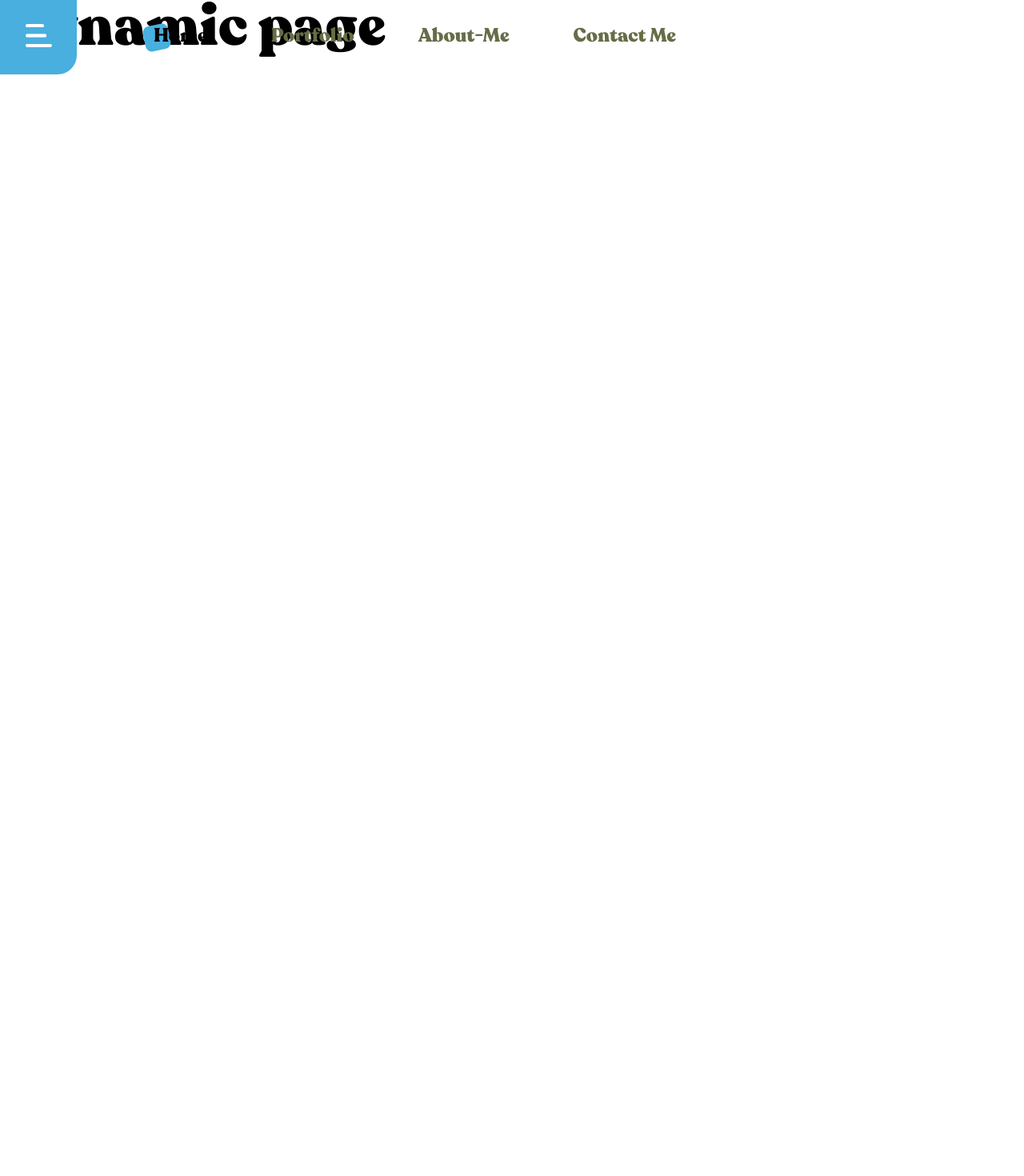
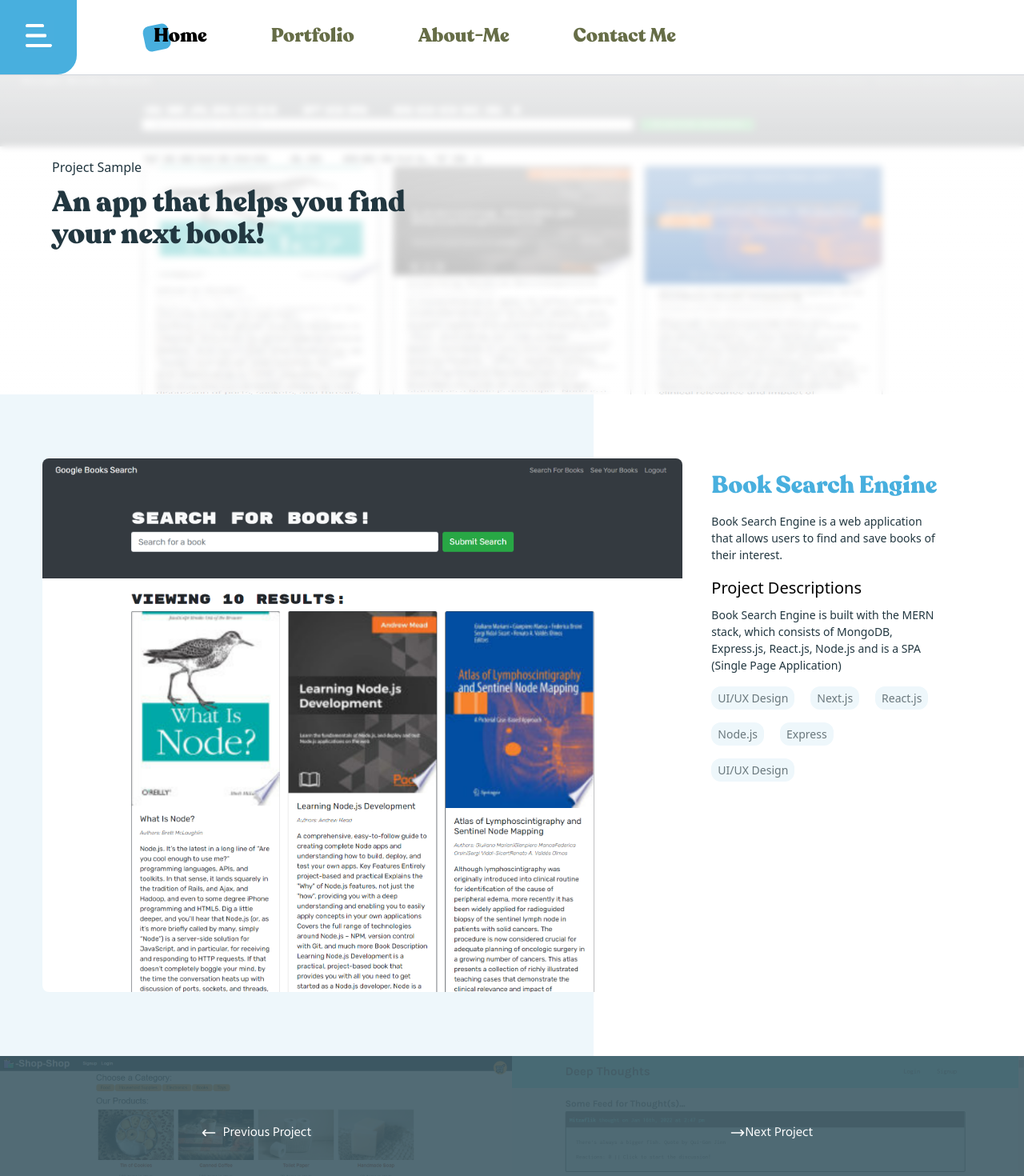
Before and after one commit to beamchristian/ckbeamsoftware, a Next.js app: page /portfoliodetails/1 in a window 1280 px wide. Shown: the part 3-1473 px from the top of the page at 80% size. Before the commit the page ends 800 px from the top, so only its background shows below. Built offline with nearby package versions, Linux system fonts and the light colour scheme.

Commit message:
updated types on implemented next and previous buttons on portfolio

```diff
--- a/app/data.tsx
+++ b/app/data.tsx
@@ -1,4 +1,6 @@
 // this comtains the data we are gonna for AboutMe component and slider component
+
+import { PortfolioItem } from "@/Types/Types";
 
 export const AboutData = [
   {
@@ -88,16 +90,18 @@ export const AboutData = [
 ];
 
 // this is for the slider
-export const DataArray = [
+export const DataArray: PortfolioItem[] = [
   {
-    title: "Shop Shop",
+    title: "ECommerce App",
+    name: "Shop Shop",
     repo: "https://github.com/beamchristian/shop-shop-redux",
     des: "Shop-Shop is a modern and user-friendly e-commerce site that lets you browse and buy a variety of products online. You can create an account, add items to your cart, and securely checkout with Stripe.",
     des1: "Shop-Shop is built with the MERN stack (MongoDB, Express, React, and Node.js), and uses Apollo GraphQL and Redux for state management. It also supports offline functionality with IndexedDB, so you can shop anytime, anywhere.",
     images: ["/shop-shop.jpg"],
   },
   {
-    title: "Book Search Engine",
+    title: "An app that helps you find your next book!",
+    name: "Book Search Engine",
     repo: "https://github.com/beamchristian/book-search-graphql-refactor",
     des: "Book Search Engine is a web application that allows users to find and save books of their interest.",
     des1: "Book Search Engine is built with the MERN stack, which consists of MongoDB, Express.js, React.js, Node.js and is a SPA (Single Page Application) ",
@@ -105,7 +109,8 @@ export const DataArray = [
     images: ["/book-search-engine.jpg"],
   },
   {
-    title: "Deep Thoughts",
+    title: "A Tech Blog",
+    name: "Deep Thoughts",
     repo: "https://github.com/beamchristian/deep-thoughts",
     des: "Deep Thoughts is a unique platform where users can share their thoughts, ideas, and musings with a community of like-minded individuals.",
     des1: "It's designed to be a space for thoughtful discourse and intellectual exchange, a place where users can delve into deep discussions and explore complex ideas.",
@@ -113,7 +118,8 @@ export const DataArray = [
     images: ["/deep-thoughts.jpg"],
   },
   {
-    title: "Leap To Live",
+    title: "A Platformer created with the Unity Game Engine",
+    name: "Leap To Live",
     repo: "https://github.com/beamchristian/Leap-To-Live",
     des: "meticulously crafted using the powerful Unity Game Engine and the versatile programming language, C#.",
     des1: "Every level in Leap To Live is a unique labyrinth of threats and obstacles, demanding agility, quick thinking, and precision from the player.",
@@ -121,11 +127,11 @@ export const DataArray = [
     images: ["/leap-to-live.png"],
   },
   {
-    title: "Pizza Hunt",
+    title: "A Pizza customization App",
+    name: "Pizza Hunt",
     repo: "https://github.com/beamchristian/pizza-hunt",
     des: "Pizza Hunt is a full-stack NoSQL application that provides a platform for pizza lovers to store and share their favorite pizza combinations with the world.",
     des1: "Pizza Hunt is built using MongoDB and Express with a RESTful API",
-
     images: ["/pizza-hunt.jpg"],
   },
 ];
--- /dev/null
+++ b/app/page/portfolio-details-design/index.tsx
@@ -0,0 +1,198 @@
+"use client";
+import { PortfolioItem } from "@/Types/Types";
+import { Hind } from "next/font/google";
+import { useRouter } from "next/navigation";
+import Image from "next/image";
+import { useEffect, useState } from "react";
+import Previous from "./previous-svg";
+import Next from "./next-svg";
+
+const hind = Hind({
+  subsets: ["latin"],
+  weight: ["300", "400", "500", "600", "700"],
+});
+
+type PortfolioDetailsDesignProps = {
+  data: PortfolioItem;
+  id: string;
+  DataArray: PortfolioItem[];
+};
+
+function index({ id, data, DataArray }: PortfolioDetailsDesignProps) {
+  const router = useRouter();
+  const [next, setNext] = useState(0);
+  const [prev, setPrev] = useState(0);
+
+  useEffect(() => {
+    const currentId = JSON.parse(id); // Parse the id to a number
+    const arrayLength = DataArray.length;
+
+    // Set next index
+    if (currentId === arrayLength - 1) {
+      setNext(0); // Wrap around to the first item
+    } else {
+      setNext(currentId + 1);
+    }
+
+    // Set prev index
+    if (currentId === 0) {
+      setPrev(arrayLength - 1); // Wrap around to the last item
+    } else {
+      setPrev(currentId - 1);
+    }
+  }, [id, DataArray.length]);
+
+  function PushToNext() {
+    // No need to check for negative here since next is always >= 0
+    router.push(`/portfoliodetails/${next}`);
+  }
+
+  function PushToPrev() {
+    // No need to check for negative here since prev is always >= 0
+    router.push(`/portfoliodetails/${prev}`);
+  }
+  return (
+    <>
+      <div className='overlay h-[400px] lg:top-[96px] sm:top-0 z-20 border-t border-gray-300'></div>
+      <div className='relative'>
+        <Image
+          src={data?.images[0]}
+          alt='bg photo'
+          className='h-[400px]  lg:mt-24 sm:mt-0  object-fill'
+          width={0}
+          height={20}
+          sizes='100vw'
+          style={{ width: "100%", backgroundSize: "cover" }}
+        />
+      </div>
+      <div
+        className={`absolute z-30 top-[42px]
+                    sm:top-[200px] sm:left-[65px]
+                    sm:w-3/4 sm:text-left
+                    justify-center items-center w-full
+                    px-10 xl:w-1/2 sm:px-0
+                  `}
+      >
+        <div className={`container m-auto`}>
+          <div className={`max-w-[650px] w-[100%] m-auto`}>
+            <p
+              className={`opacity-3 sm:text-left text-center font-sans text-[#223740] mb-3`}
+            >
+              Project Sample
+            </p>
+            <h1 className='opacity-3 text-[#223740] sm:text-left text-center w-full sm:w-3/4 font-recoletaBold text-4x md:text-4xl lg:text-4xl xl:text-4xl'>
+              {data?.title}
+            </h1>
+          </div>
+        </div>
+      </div>
+      <div
+        className='grid grid-cols-12 relative space-x-0 lg:space-x-8'
+        style={{
+          background:
+            "linear-gradient(90deg, rgba(238, 247, 251, 1) 58%, rgba(255, 255, 255, 1) 52%)",
+        }}
+      >
+        <div className='col-span-12 lg:col-span-8 mb-20 scroll lg:px-0 sm:px-0'>
+          {data?.images?.map((item) => (
+            <div
+              className='flex justify-center lg:justify-end items-center'
+              key={item}
+            >
+              <img
+                src={item}
+                alt='portfolio photos'
+                height='auto'
+                width={800}
+                className='mt-20 rounded-lg'
+              />
+            </div>
+          ))}
+        </div>
+        <div className='col-span-12 lg:col-span-4 lg:px-0 sm:px-20'>
+          <div className='mt-10 sm:mt-24 w-full lg:max-w-[300px] lg:px-1 px-3 sticky top-36 pb-14'>
+            <h1 className='text-3xl mb-4 text-[#48AFDE]'>{data?.name}</h1>
+            <p className='text-[14px] font-sans mb-4 text-[#223740]'>
+              {data?.des}
+            </p>
+            <p id='highlight' className='my-2 text-dark text-[20px] font-sans'>
+              Project Descriptions
+            </p>
+            <p className='text-[14px] font-sans mb-4 text-[#223740]'>
+              {data?.des1}
+            </p>
+            <div className='flex flex-wrap'>
+              <h1
+                className={`mr-5 text-[14px] bg-[#63C5F1] lg:bg-[#EEF7FB]
+                            px-2 py-1 rounded-xl font-sans mb-4 text-white lg:text-[#6A787D]`}
+              >
+                UI/UX Design
+              </h1>
+              <h1
+                className={`mr-5 text-[14px] bg-[#63C5F1] lg:bg-[#EEF7FB]
+                            px-2 py-1 rounded-xl font-sans mb-4 text-white lg:text-[#6A787D]`}
+              >
+                Next.js
+              </h1>
+              <h1
+                className={`mr-5 text-[14px] bg-[#63C5F1] lg:bg-[#EEF7FB]
+                            px-2 py-1 rounded-xl font-sans mb-4 text-white lg:text-[#6A787D]`}
+              >
+                React.js
+              </h1>
+              <h1
+                className={`mr-5 text-[14px] bg-[#63C5F1] lg:bg-[#EEF7FB]
+                            px-2 py-1 rounded-xl font-sans mb-4 text-white lg:text-[#6A787D]`}
+              >
+                Node.js
+              </h1>
+              <h1
+                className={`mr-5 text-[14px] bg-[#63C5F1] lg:bg-[#EEF7FB]
+                            px-2 py-1 rounded-xl font-sans mb-4 text-white lg:text-[#6A787D]`}
+              >
+                Express
+              </h1>
+              <h1
+                className={`mr-5 text-[14px] bg-[#63C5F1] lg:bg-[#EEF7FB]
+                            px-2 py-1 rounded-xl font-sans mb-4 text-white lg:text-[#6A787D]`}
+              >
+                UI/UX Design
+              </h1>
+            </div>
+          </div>
+        </div>
+      </div>
+      <div className='relative flex bg-accent-color h-48 text-white'>
+        <div
+          className={`group w-1/2 flex items-center justify-center bg-cover ${hind.className}`}
+          style={{ backgroundImage: `url(${DataArray[prev]?.images[0]})` }}
+        >
+          <a
+            onClick={PushToPrev}
+            className={`flex justify-center group:hover:bg-[#223740]
+                        cursor-pointer transition-colors duration-300
+                        bg-[#405B66] bg-opacity-90 items-center
+                        w-full h-full`}
+          >
+            <Previous />
+            Previous Project
+          </a>
+        </div>
+        <div
+          className={`group w-1/2 flex items-center justify-center bg-cover  ${hind.className}`}
+          style={{ backgroundImage: `url(${DataArray[next]?.images[0]})` }}
+        >
+          <a
+            className='flex justify-center group:hover:bg-[#223740] cursor-pointer transition-colors duration-300 bg-[#405B66]  bg-opacity-90 items-center w-full h-full'
+            onClick={PushToNext}
+          >
+            <Next />
+            Next Project
+          </a>
+        </div>
+      </div>
+    </>
+  );
+}
+
+export default index;
--- /dev/null
+++ b/app/page/portfolio-details-design/next-svg.tsx
@@ -0,0 +1,25 @@
+const Next = () => {
+  return (
+    <svg
+      xmlns='http://www.w3.org/2000/svg'
+      fill='none'
+      viewBox='0 0 24 24'
+      strokeWidth='2'
+      stroke='currentColor'
+      aria-hidden='true'
+      className={`
+                  transform transition-transform
+                  group-hover:translate-x-3
+                  duration-300 w-5 h-5 ml-2
+                `}
+    >
+      <path
+        strokeLinecap='round'
+        strokeLinejoin='round'
+        d='M17 8l4 4m0 0l-4 4m4-4H3'
+      ></path>
+    </svg>
+  );
+};
+
+export default Next;
--- /dev/null
+++ b/app/page/portfolio-details-design/previous-svg.tsx
@@ -0,0 +1,21 @@
+const Previous = () => {
+  return (
+    <svg
+      xmlns='http://www.w3.org/2000/svg'
+      fill='none'
+      viewBox='0 0 24 24'
+      strokeWidth='2'
+      stroke='currentColor'
+      aria-hidden='true'
+      className='transform transition-transform group-hover:-translate-x-3 duration-300 w-5 h-5 mr-2'
+    >
+      <path
+        strokeLinecap='round'
+        strokeLinejoin='round'
+        d='M7 16l-4-4m0 0l4-4m-4 4h18'
+      ></path>
+    </svg>
+  );
+};
+
+export default Previous;
--- a/app/portfoliodetails/[id]/page.tsx
+++ b/app/portfoliodetails/[id]/page.tsx
@@ -1,5 +1,25 @@
-function page() {
-  return <h1 className='text-7xl'>Dynamic page</h1>;
+import PortfolioDetailsDesign from "../../page/portfolio-details-design";
+import { DataArray } from "@/app/data";
+
+interface PortfolioParams {
+  id: string;
 }
 
-export default page;
+interface PortfolioProps {
+  params: PortfolioParams;
+}
+
+const Portfolio = ({ params }: PortfolioProps) => {
+  const data = DataArray[parseInt(params.id)];
+  return (
+    <>
+      <PortfolioDetailsDesign
+        data={data}
+        id={params.id}
+        DataArray={DataArray}
+      />
+    </>
+  );
+};
+
+export default Portfolio;
```
Also changed, not shown: Types/Types.tsx (+10 -0 lines).
